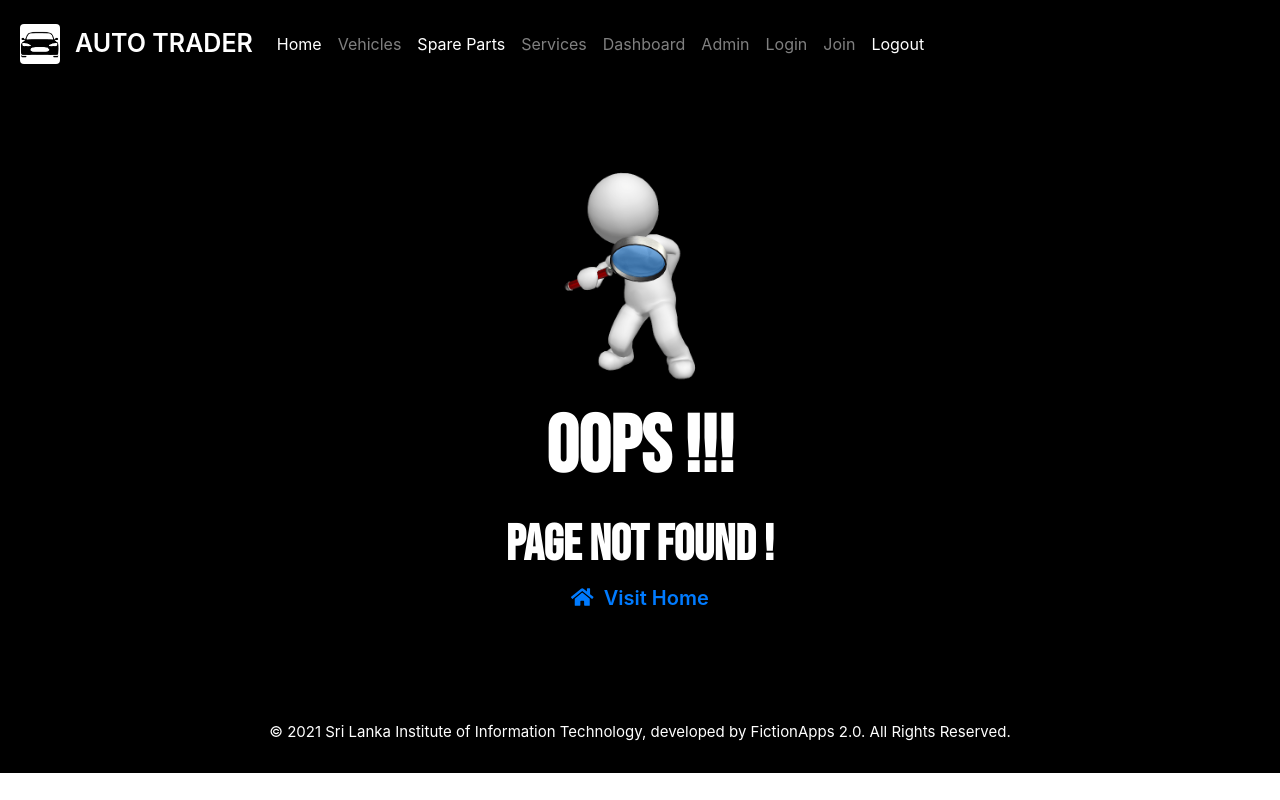
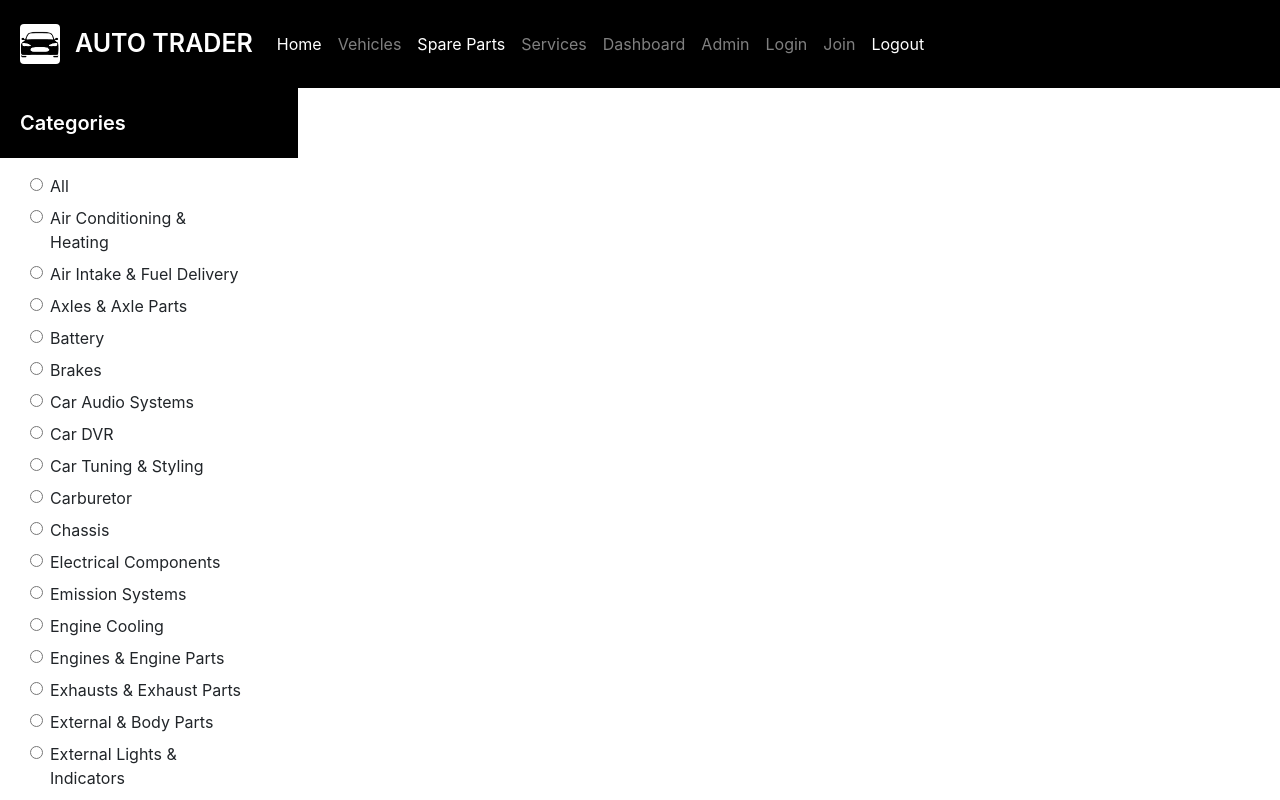
Before and after one commit to shamoda/auto-trader-web, a React (Create React App) app: page /spareparts in a window 1280 px wide. Shown: the top 800 px of the page. Built offline with nearby package versions, Linux system fonts and the light colour scheme.

Commit message:
spare parts categories list added

```diff
--- a/src/component/FrontEnd.js
+++ b/src/component/FrontEnd.js
@@ -5,7 +5,8 @@ import Header from './Header-Footer/Header';
 import Home from './Home/Home';
 import Login from './Login/Login';
 import NotFoundError from './NotFoundError/NotFoundError';
-import AddService from './VehicleService/ServiceRegistration/AddService';
+import SparePart from './SpareParts/SpareParts';
+// import AddService from './VehicleService/ServiceRegistration/AddService';
 import Services from './VehicleService/Services';
 
 class FrontEnd extends Component {
@@ -19,7 +20,8 @@ class FrontEnd extends Component {
             <Route path="/" exact component={Home} />
             <Route path="/login" component={Login} />
             <Route path="/services" component={Services} />
-            <Route path="/addService" component={AddService} />
+            {/*<Route path="/addService" component={AddService} />*/}
+            <Route path="/spareparts" component={SparePart} />
             <Route component={NotFoundError} />
           </Switch>
           <Footer />
--- a/src/component/Header-Footer/Header.js
+++ b/src/component/Header-Footer/Header.js
@@ -22,7 +22,7 @@ class Header extends Component {
                     <NavLink className="nav-link header-item" to="/admin">Admin</NavLink>
                     <NavLink className="nav-link header-item" to="/login">Login</NavLink>
                     <NavLink className="nav-link header-item" to="/register">Join</NavLink>
-                    <NavLink className="nav-link header-item" onClick={() => Authentication.logout()} to="/">Logout</NavLink>
+                    <NavLink className="nav-link header-item" onClick={() => Authentication.logout()} to="#">Logout</NavLink>
                     </Nav>
                     {/* </Container> */}
                 </Navbar>
--- /dev/null
+++ b/src/component/SpareParts/SpareParts.css
@@ -0,0 +1,4 @@
+.sparepart-sidenave-item:hover {
+    background-color: whitesmoke !important;
+    color: white !important;
+}
--- /dev/null
+++ b/src/component/SpareParts/SpareParts.js
@@ -0,0 +1,93 @@
+import React, { Component } from 'react';
+import { Col, Container, Form, ListGroup, Row } from 'react-bootstrap';
+import { Link } from 'react-router-dom';
+import './SpareParts.css'
+
+class SparePart extends Component {
+
+  constructor(props){
+    super(props);
+    this.state = {
+      category: ''
+    }
+
+    // this.onFileChange = this.onFileChange.bind(this);
+  }
+
+  handleChange = event =>{
+    this.setState({
+      [event.target.name] : event.target.value
+    }, () => console.log(this.state.category));
+  };
+
+
+    render() {
+        return (
+          <div>
+              <Row>
+                <Col md={3}>
+                    <div>
+                      <div style={{  }}>
+                        <div style={{ backgroundColor: "#000", color: "#fff", fontWeight: "600", padding: "20px", fontSize: "20px" }} >
+                          Categories
+                        </div>
+                      <Form style={{marginLeft: "30px"}}>
+                        <fieldset>
+                          <Form.Group as={Row} className="mb-3 mt-3">
+                            <Col sm={10}>
+                              <Form.Check onChange={this.handleChange} value="" type="radio" label="All" name="category" className="mb-2"/>
+                              <Form.Check onChange={this.handleChange} value="Air Conditioning & Heating" type="radio" label="Air Conditioning & Heating" name="category" className="mb-2"/>
+                              <Form.Check onChange={this.handleChange} value="Air Intake & Fuel Delivery" type="radio" label="Air Intake & Fuel Delivery" name="category" className="mb-2"/>
+                              <Form.Check onChange={this.handleChange} value="Axles & Axle Parts" type="radio" label="Axles & Axle Parts" name="category" className="mb-2" />
+                              <Form.Check onChange={this.handleChange} value="Battery" type="radio" label="Battery" name="category" className="mb-2" />
+                              <Form.Check onChange={this.handleChange} value="Brakes" type="radio" label="Brakes" name="category" className="mb-2" />
+                              <Form.Check onChange={this.handleChange} value="Car Audio Systems" type="radio" label="Car Audio Systems" name="category" className="mb-2" />
+                              <Form.Check onChange={this.handleChange} value="Car DVR" type="radio" label="Car DVR" name="category" className="mb-2"/>
+                              <Form.Check onChange={this.handleChange} value="Car Tuning & Styling" type="radio" label="Car Tuning & Styling" name="category" className="mb-2"/>
+                              <Form.Check onChange={this.handleChange} value="Carburetor" type="radio" label="Carburetor" name="category" className="mb-2"/>
+                              <Form.Check onChange={this.handleChange} value="Chassis" type="radio" label="Chassis" name="category" className="mb-2" />
+                              <Form.Check onChange={this.handleChange} value="Electrical Components" type="radio" label="Electrical Components" name="category" className="mb-2" />
+                              <Form.Check onChange={this.handleChange} value="Emission Systems" type="radio" label="Emission Systems" name="category" className="mb-2"/>
+                              <Form.Check onChange={this.handleChange} value="Engine Cooling" type="radio" label="Engine Cooling" name="category" className="mb-2"/>
+                              <Form.Check onChange={this.handleChange} value="Engines & Engine Parts" type="radio" label="Engines & Engine Parts" name="category" className="mb-2"/>
+                              <Form.Check onChange={this.handleChange} value="Exhausts & Exhaust Parts" type="radio" label="Exhausts & Exhaust Parts" name="category" className="mb-2" />
+                              <Form.Check onChange={this.handleChange} value="External & Body Parts" type="radio" label="External & Body Parts" name="category" className="mb-2" />
+                              <Form.Check onChange={this.handleChange} value="External Lights & Indicators" type="radio" label="External Lights & Indicators" name="category" className="mb-2" />
+                              <Form.Check onChange={this.handleChange} value="Footrests, Pedals & Pegs" type="radio" label="Footrests, Pedals & Pegs" name="category" className="mb-2" />
+                              <Form.Check onChange={this.handleChange} value="Freezer" type="radio" label="Freezer" name="category" className="mb-2" />
+                              <Form.Check onChange={this.handleChange} value="Gauges, Dials & Instruments" type="radio" label="Gauges, Dials & Instruments" name="category" className="mb-2" />
+                              <Form.Check onChange={this.handleChange} value="Generator" type="radio" label="Generator" name="category" className="mb-2" />
+                              <Form.Check onChange={this.handleChange} value="GPS & In-Car Technology" type="radio" label="GPS & In-Car Technology" name="category" className="mb-2" />
+                              <Form.Check onChange={this.handleChange} value="Handlebars, Grips & Levers" type="radio" label="Handlebars, Grips & Levers" name="category" className="mb-2"/>
+                              <Form.Check onChange={this.handleChange} value="Helmets, Clothing & Protection" type="radio" label="Helmets, Clothing & Protection" name="category" className="mb-2"/>
+                              <Form.Check onChange={this.handleChange} value="Interior Parts & Furnishings" type="radio" label="Interior Parts & Furnishings" name="category" className="mb-2" />
+                              <Form.Check onChange={this.handleChange} value="Lighting & Indicators" type="radio" label="Lighting & Indicators" name="category" className="mb-2" />
+                              <Form.Check onChange={this.handleChange} value="Mirrors" type="radio" label="Mirrors" name="category" className="mb-2" />
+                              <Form.Check onChange={this.handleChange} value="Oils, Lubricants & Fluids" type="radio" label="Oils, Lubricants & Fluids" name="category" className="mb-2" />
+                              <Form.Check onChange={this.handleChange} value="Other" type="radio" label="Other" name="category" className="mb-2" />
+                              <Form.Check onChange={this.handleChange} value="Reverse Camera" type="radio" label="Reverse Camera" name="category" className="mb-2" />
+                              <Form.Check onChange={this.handleChange} value="Seating" type="radio" label="Seating" name="category" className="mb-2" />
+                              <Form.Check onChange={this.handleChange} value="Service Kits" type="radio" label="Service Kits" name="category" className="mb-2" />
+                              <Form.Check onChange={this.handleChange} value="Silencer" type="radio" label="Silencer" name="category" className="mb-2" />
+                              <Form.Check onChange={this.handleChange} value="Starter Motors" type="radio" label="Starter Motors" name="category" className="mb-2" />
+                              <Form.Check onChange={this.handleChange} value="Stickers" type="radio" label="Stickers" name="category" className="mb-2" />
+                              <Form.Check onChange={this.handleChange} value="Suspension, Steering & Handling" type="radio" label="Suspension, Steering & Handling" name="category" className="mb-2" />
+                              <Form.Check onChange={this.handleChange} value="Transmission & Drivetrain" type="radio" label="Transmission & Drivetrain" name="category" className="mb-2" />
+                              <Form.Check onChange={this.handleChange} value="Turbos & Superchargers" type="radio" label="Turbos & Superchargers" name="category" className="mb-2" />
+                              <Form.Check onChange={this.handleChange} value="Wheels, Tyres & Rims" type="radio" label="Wheels, Tyres & Rims" name="category" className="mb-2" />
+                              <Form.Check onChange={this.handleChange} value="Windscreen Wipers & Washers" type="radio" label="Windscreen Wipers & Washers" name="category" className="mb-2" />
+                            </Col>
+                          </Form.Group>
+                        </fieldset>
+                      </Form>
+                      </div>
+                    </div>
+                </Col>
+                <Col md={9}></Col>
+              </Row>
+          </div>
+        );
+    }
+}
+
+export default SparePart;
```
